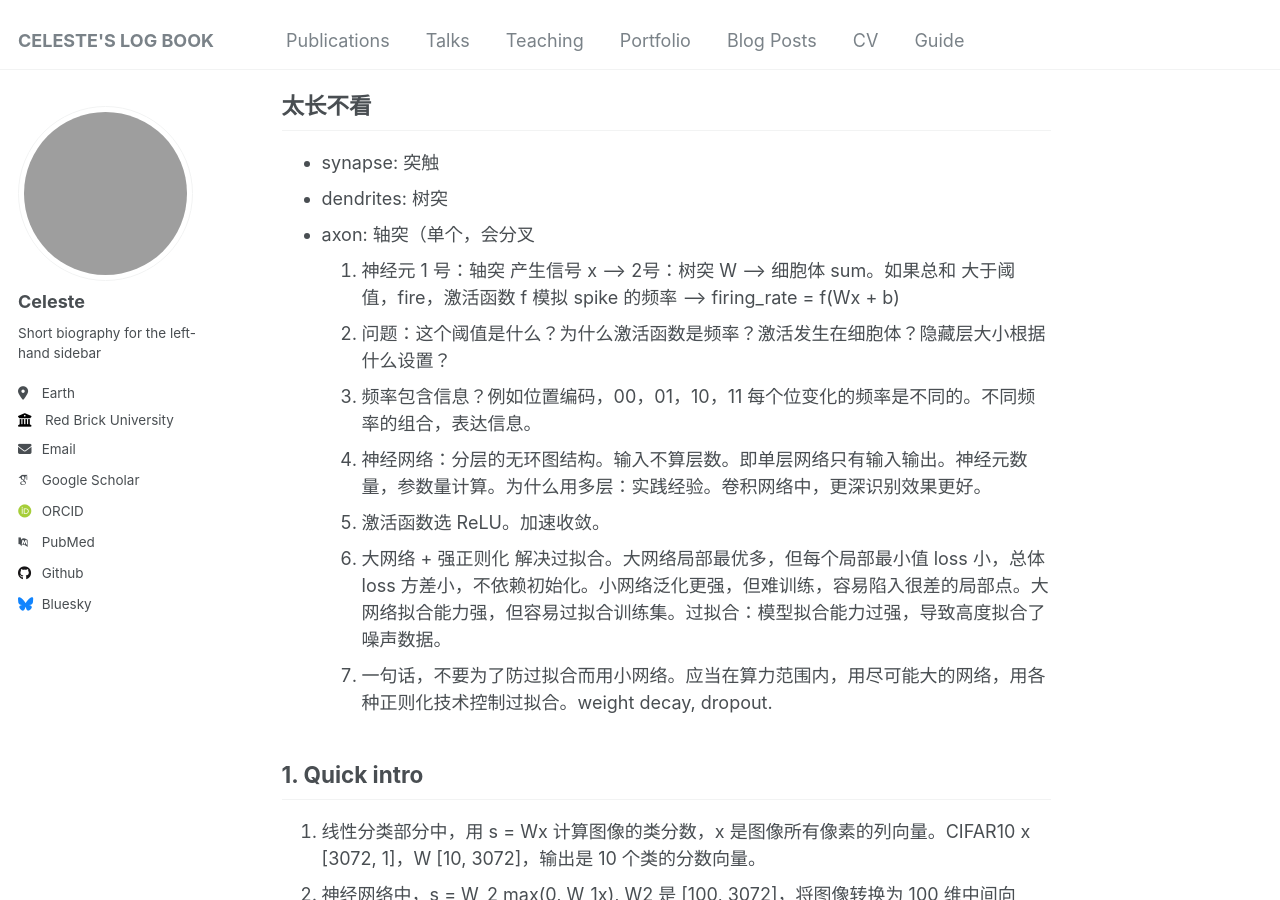
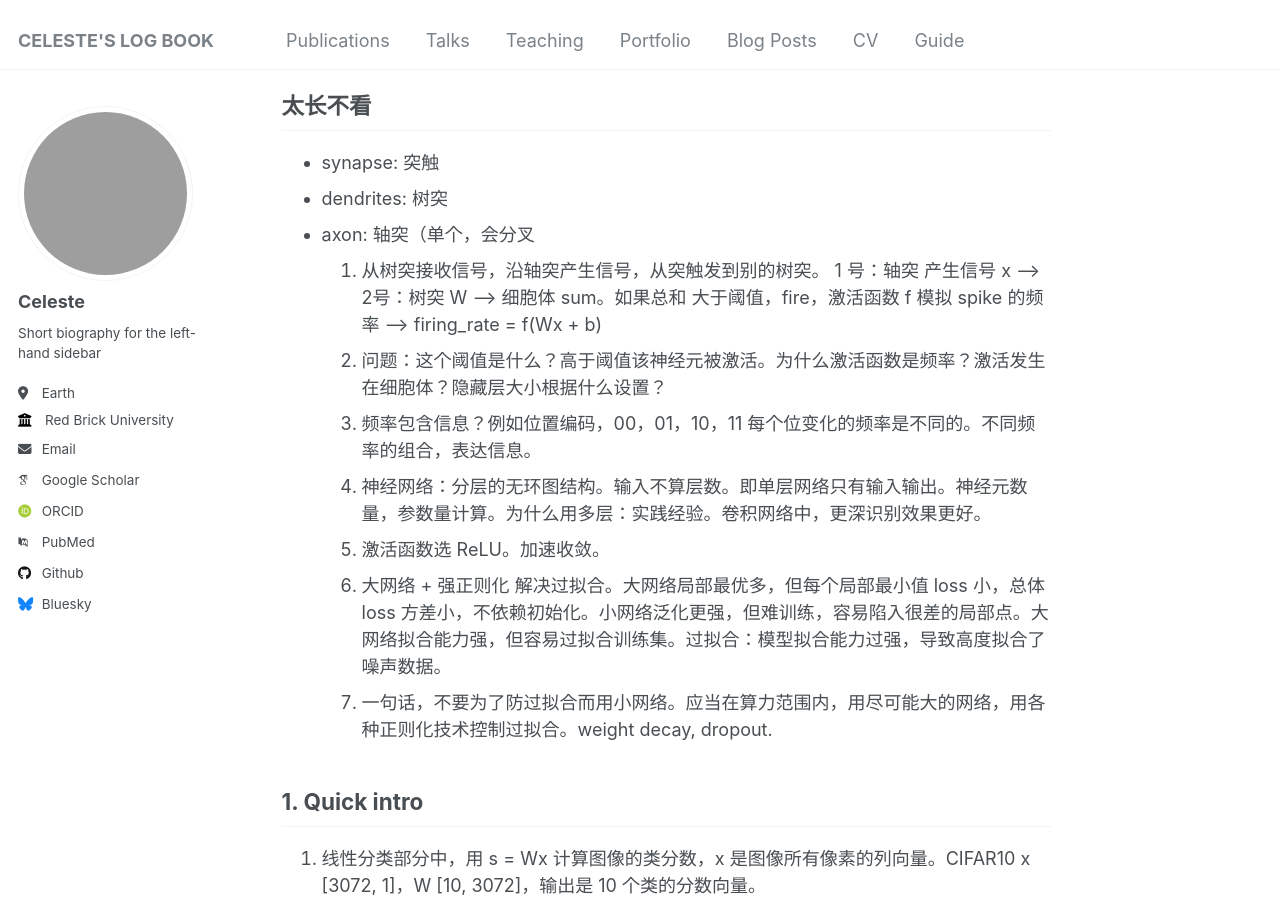
Before and after one commit to BUGERR/bugerr.github.io, a Jekyll site: the page built from _posts/2024-12-14-cs231n_5.md, in a window 1280 px wide and 900 px high, scrolled down 667 px. Built offline with Jekyll 4.4.1, drawn with Linux system fonts in a browser that asks for light colours; some web fonts are replaced; grey boxes are pictures that could not be loaded.

Commit message:
Update 2024-12-14-cs231n_5.md

```diff
--- a/_posts/2024-12-14-cs231n_5.md
+++ b/_posts/2024-12-14-cs231n_5.md
@@ -18,8 +18,8 @@ tags:
 - synapse: 突触
 - dendrites: 树突
 - axon: 轴突（单个，会分叉
-1. 神经元 1 号：轴突 产生信号 x --> 2号：树突 W --> 细胞体 sum。如果总和 大于阈值，fire，激活函数 f 模拟 spike 的频率 --> firing_rate = f(Wx + b)
-2. 问题：这个阈值是什么？为什么激活函数是频率？激活发生在细胞体？隐藏层大小根据什么设置？
+1. 从树突接收信号，沿轴突产生信号，从突触发到别的树突。 1 号：轴突 产生信号 x --> 2号：树突 W --> 细胞体 sum。如果总和 大于阈值，fire，激活函数 f 模拟 spike 的频率 --> firing_rate = f(Wx + b)
+2. 问题：这个阈值是什么？高于阈值该神经元被激活。为什么激活函数是频率？激活发生在细胞体？隐藏层大小根据什么设置？
 3. 频率包含信息？例如位置编码，00，01，10，11 每个位变化的频率是不同的。不同频率的组合，表达信息。
 4. 神经网络：分层的无环图结构。输入不算层数。即单层网络只有输入输出。神经元数量，参数量计算。为什么用多层：实践经验。卷积网络中，更深识别效果更好。
 5. 激活函数选 ReLU。加速收敛。
```
